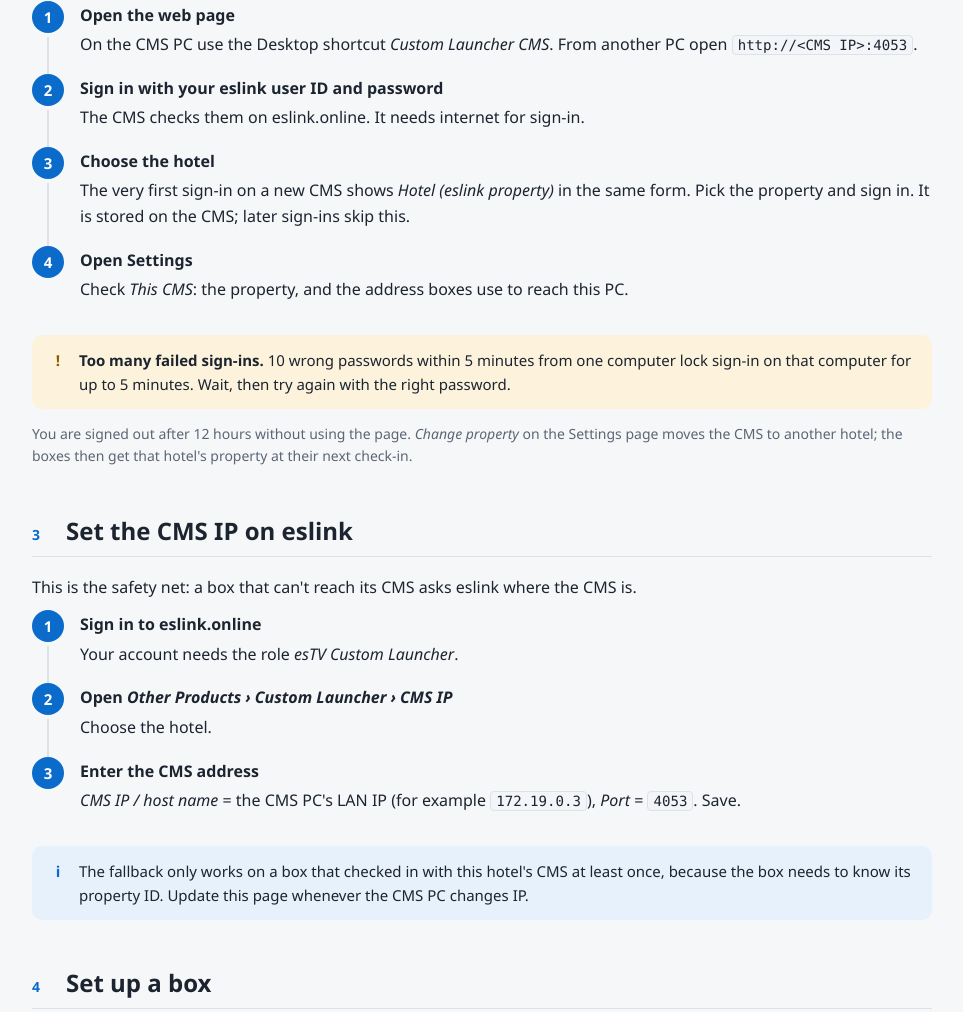
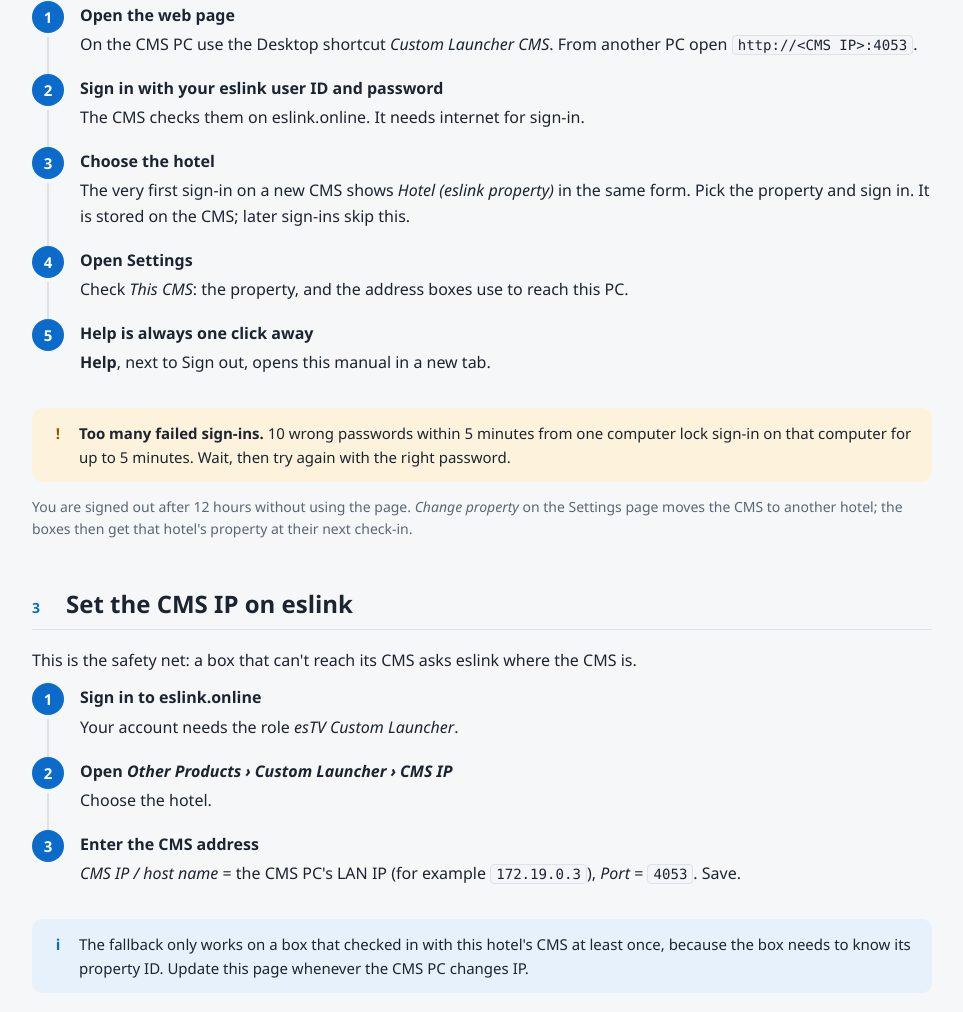
Before and after one commit to unknown0492/estv-custom-launcher-cms, a website: page docs/manual.html in a window 1280 px wide. Shown: the part 2767-3779 px from the top of the page, without its empty margins (288-1251 px from the left). Drawn offline with Linux system fonts and the light colour scheme.

Commit message:
v1.0.6 - Manual: mention the Help button and /help (missed in 9068e7b)
- docs/manual.html: first sign-in steps get "Help is always one click away"; quick reference lists
  "This manual: Help in the CMS menu, or http://<CMS IP>:4053/help (no sign-in needed)".
  9068e7b described these lines but the edit had not been applied.

Co-Authored-By: Claude Opus 5.5 <noreply@anthropic.com>

```diff
--- a/docs/manual.html
+++ b/docs/manual.html
@@ -523,6 +523,7 @@ footer { padding: 24px 0 0; border-top: 1px solid var(--border); color: var(--mu
         <li><strong>Sign in with your eslink user ID and password</strong>The CMS checks them on eslink.online. It needs internet for sign-in.</li>
         <li><strong>Choose the hotel</strong>The very first sign-in on a new CMS shows <em>Hotel (eslink property)</em> in the same form. Pick the property and sign in. It is stored on the CMS; later sign-ins skip this.</li>
         <li><strong>Open Settings</strong>Check <em>This CMS</em>: the property, and the address boxes use to reach this PC.</li>
+        <li><strong>Help is always one click away</strong><strong>Help</strong>, next to Sign out, opens this manual in a new tab.</li>
     </ol>
     <div class="note warn"><span class="ico">!</span><p><strong>Too many failed sign-ins.</strong> 10 wrong passwords within 5 minutes from one computer lock sign-in on that computer for up to 5 minutes. Wait, then try again with the right password.</p></div>
     <p class="small muted">You are signed out after 12 hours without using the page. <em>Change property</em> on the Settings page moves the CMS to another hotel; the boxes then get that hotel's property at their next check-in.</p>
@@ -917,6 +918,7 @@ adb install -r esTV_Custom_Launcher_v1.0.4-release.apk</pre><button class="icon-
         <thead><tr><th>Item</th><th>Value</th></tr></thead>
         <tbody>
             <tr><td>CMS web page</td><td class="wrap"><code>http://&lt;CMS IP&gt;:4053</code></td></tr>
+            <tr><td>This manual</td><td class="wrap"><strong>Help</strong> in the CMS menu, or <code>http://&lt;CMS IP&gt;:4053/help</code> (no sign-in needed)</td></tr>
             <tr><td>Default CMS on a new box</td><td class="wrap"><code>172.19.0.3:4053</code></td></tr>
             <tr><td>Check-in interval</td><td class="wrap">5 minutes, plus at start-up, network up and Check Now</td></tr>
             <tr><td>Launcher package</td><td class="wrap"><code>com.excel.estvlauncher.custom</code></td></tr>
```
